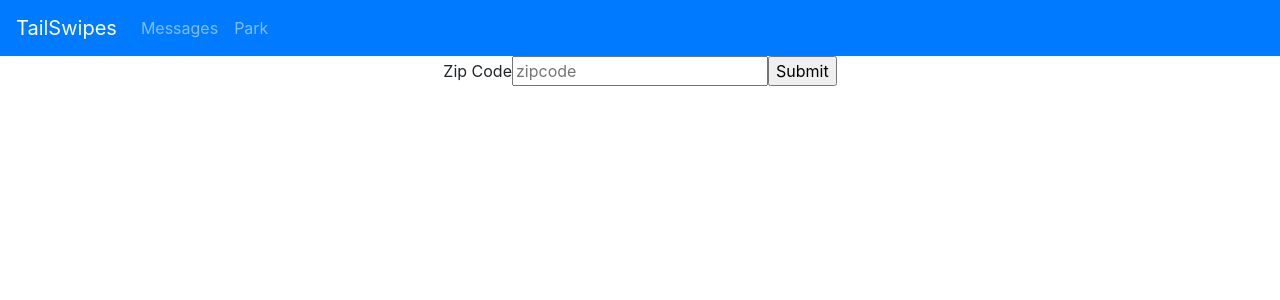
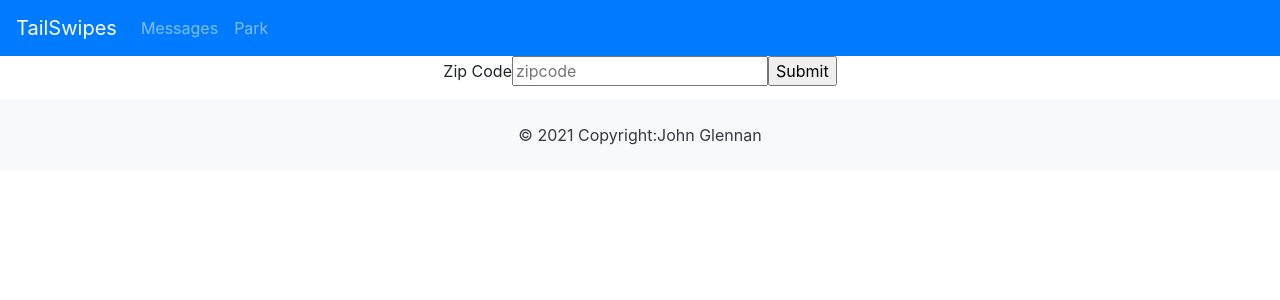
Before and after one commit to glennanj1/tail-swipes, a React (Create React App) app: page /park in a window 1280 px wide. Shown: the top 300 px of the page. Built offline with nearby package versions, Linux system fonts and the light colour scheme.

Commit message:
Update App.js
Added footer

```diff
--- a/src/App.js
+++ b/src/App.js
@@ -26,6 +26,12 @@ export default class App extends React.Component {
           <Route exact path="/counter" component={Counter} />
         </Switch>
       </Router>
+      <footer id="footer" className="text-center text-lg-start bg-light text-muted">
+      <div class="text-center p-4 text-dark">
+        © 2021 Copyright:
+        <a className="text-reset fw-bold" href="https://johng.netlify.app/">John Glennan</a>
+      </div>
+    </footer>
     </div>
   );
   }
```
